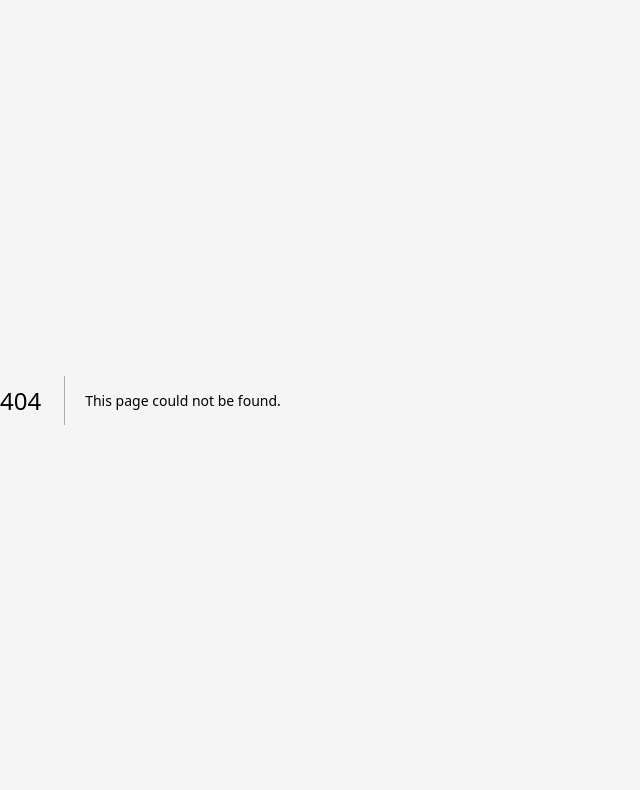
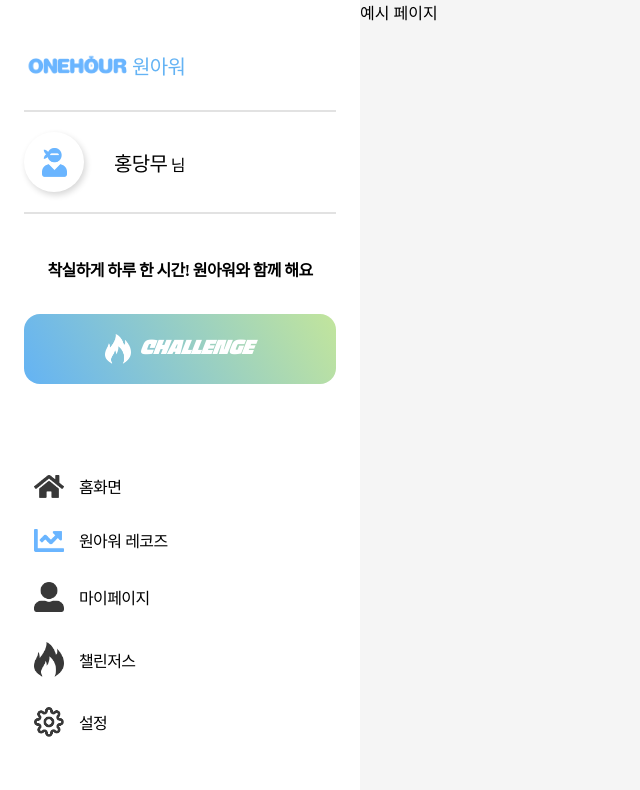
Before and after one commit to NextTeamB/ONEHOUR, a Next.js app: page /example in a window 1280 px wide. Before the commit this address had no page. Shown: the top 790 px of the page, without its empty margins (0-640 px from the left). Built offline with nearby package versions, Linux system fonts and the light colour scheme.

Commit message:
#10 feat: 예시 페이지에 Navigator 레이아웃 적용

```diff
--- /dev/null
+++ b/app/example/layout.tsx
@@ -0,0 +1,13 @@
+import { Navigator } from '../../components/navigator/Navigator';
+import { ReactNode } from 'react';
+
+const NavigatorLayout = (props: { children: ReactNode }) => {
+	return (
+		<>
+			<Navigator />
+			{props.children}
+		</>
+	);
+};
+
+export default NavigatorLayout;
--- /dev/null
+++ b/app/example/page.tsx
@@ -0,0 +1,5 @@
+const Example = () => {
+	return <div>예시 페이지</div>;
+};
+
+export default Example;
```
